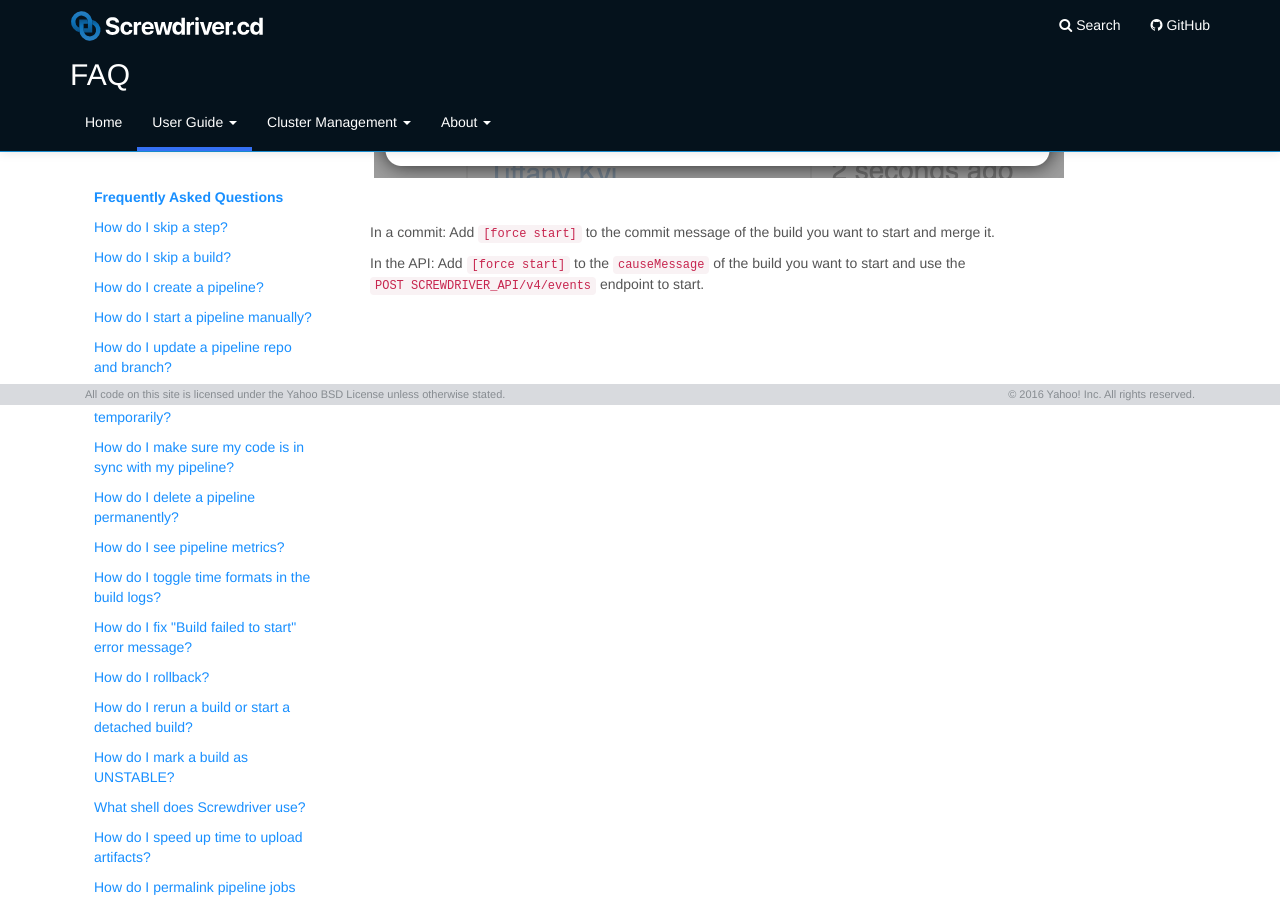
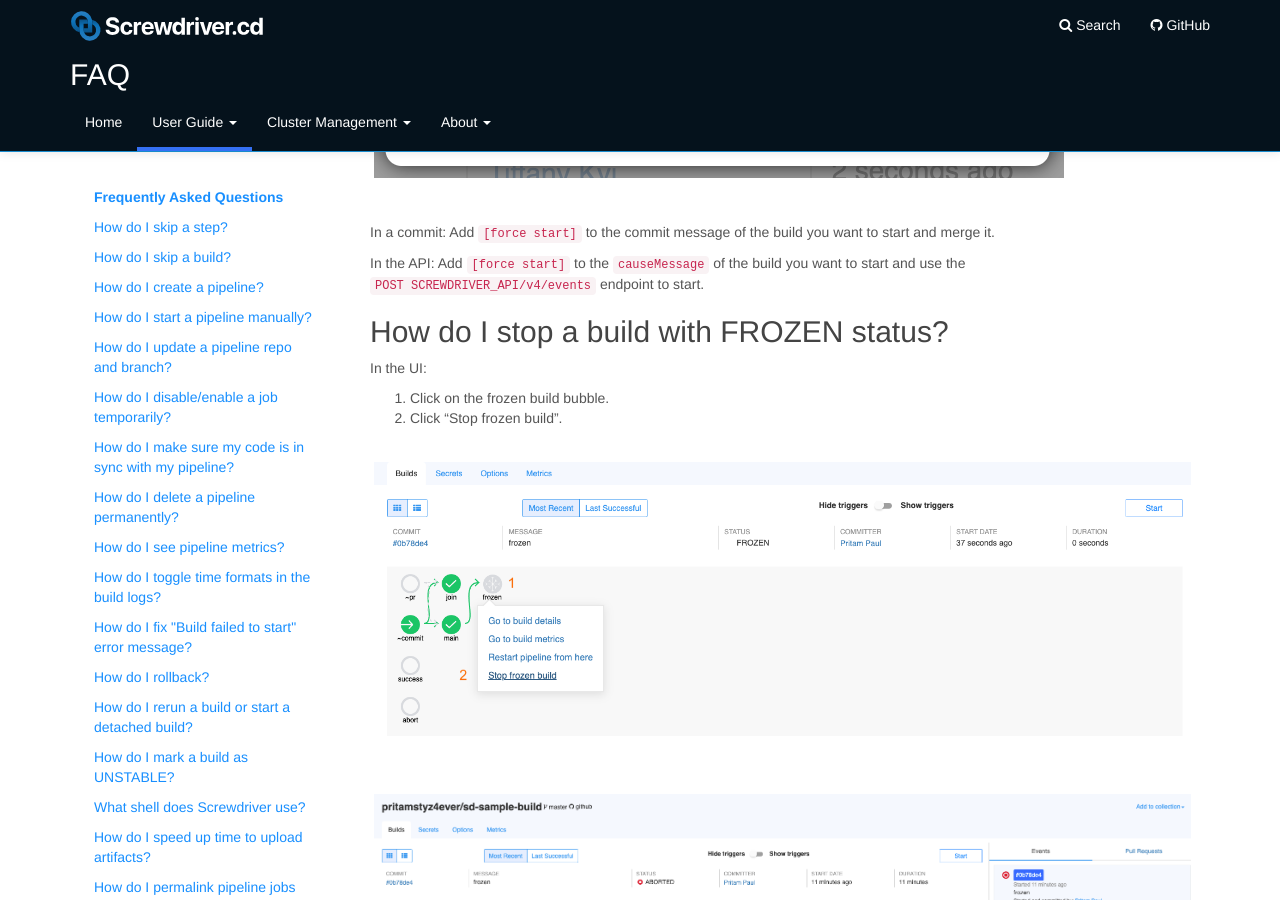
Before and after one commit to screwdriver-cd/guide, a Jekyll site: the page built from docs/user-guide/FAQ.md, in a window 1280 px wide and 900 px high, scrolled down 8520 px. Built offline with Jekyll 4.4.1, drawn with Linux system fonts in a browser that asks for light colours.

Commit message:
feat: Added abort frozen build faq

```diff
--- a/docs/user-guide/FAQ.md
+++ b/docs/user-guide/FAQ.md
@@ -55,6 +55,8 @@ toc:
       url: "#why-do-i-get-not-found-when-i-try-to-start-or-delete-my-pipeline"
     - title: 'How do I override freeze windows to start a build?'
       url: "#how-do-i-override-freeze-windows-to-start-a-build"
+    - title: 'How do I stop a build with FROZEN status?'
+      url: "#how-do-i-stop-a-build-with-frozen-status"
 
 ---
 
@@ -249,3 +251,13 @@ Add `[force start]` to the commit message of the build you want to start and mer
 
 In the API:
 Add `[force start]` to the `causeMessage` of the build you want to start and use the `POST SCREWDRIVER_API/v4/events` endpoint to start.
+
+## How do I stop a build with FROZEN status?
+
+In the UI:
+1. Click on the frozen build bubble.
+1. Click "Stop frozen build".
+
+![Stop frozen build](./assets/stop-frozen-build.png)
+![Aborted frozen build](./assets/stopped-frozen-build-view.png)
+![Aborted frozen build page](./assets/stopped-frozen-build.png)
```
Also changed, not shown: docs/user-guide/assets/stop-frozen-build.png (added), docs/user-guide/assets/stopped-frozen-build-view.png (added), docs/user-guide/assets/stopped-frozen-build.png (added).
